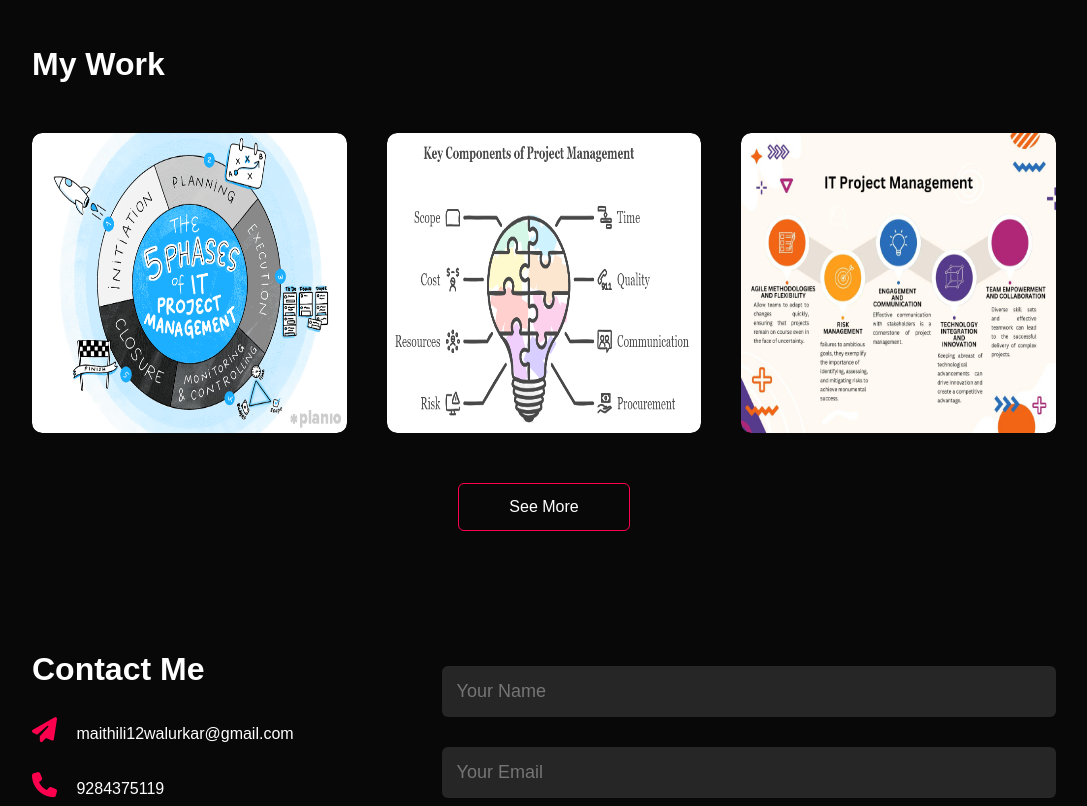
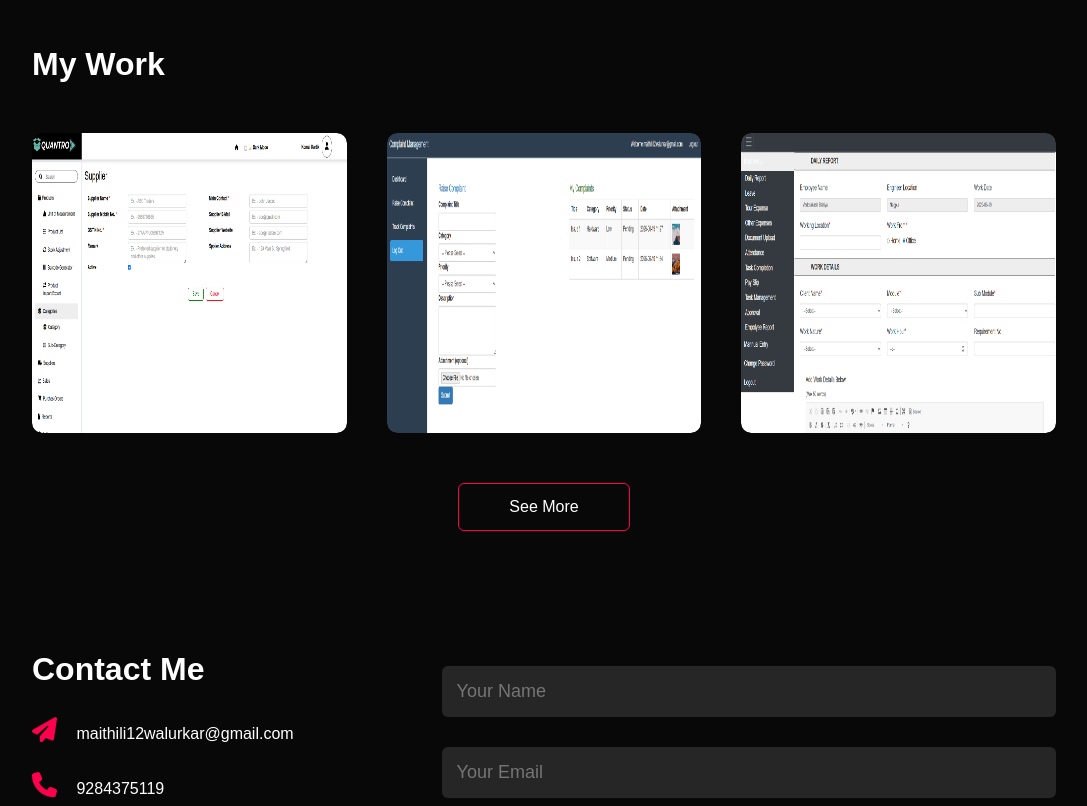
Before and after one commit to MaithiliWalurkar/MyPortfolio_MaithiliWalurkar, a plain HTML site: page index.html in a window 1280 px wide. Shown: the part 2420-3226 px from the top of the page, without its empty margins (96-1183 px from the left). Drawn offline with Linux system fonts and the light colour scheme.

Commit message:
Added Project Info

```diff
--- a/Style.css
+++ b/Style.css
@@ -364,6 +364,6 @@ nav .fa-solid{
 }
 #msg{
     color: #61b752;
-    margin-top: -20px;
+    margin-top: -40px;
     display: block;
 }
--- a/index.html
+++ b/index.html
@@ -123,25 +123,27 @@
             <h1 class="sub-title">My Work</h1>
             <div class="work-list">
                 <div class="work">
-                    <img src="Images/Work_1.png" alt="">
+                    <img src="Images/Quantro2.png" alt="">
                     <div class="layer">
-                        <h3>Project One</h3>
-                        <p>Lorem ipsum dolor sit amet consectetur adipisicing elit. Incidunt, eveniet?</p>
+                        <h3>Inventory Management System</h3>
+                        <p>A web-based application designed to streamline the process of tracking and managing inventory for businesses. It allows users to manage product entries, stock levels, suppliers, and generate real-time reports to ensure smooth inventory operations and decision-making.</p>
                         <a href="#"><i class="fa-solid fa-arrow-up-right-from-square"></i></a>
                     </div>
                 </div>
                 <div class="work">
-                    <img src="Images/Work_2.png" alt="">
+                    <img src="Images/CMS.png" alt="">
                     <div class="layer">
-                        <h3>Project Two</h3>
-                        <p>Lorem ipsum dolor sit amet consectetur adipisicing elit. Incidunt, eveniet?</p>                        <a href="#"><i class="fa-solid fa-arrow-up-right-from-square"></i></a>
+                        <h3>Complaint Management System</h3>
+                        <p>A role-based web application that enables employees, clients, and support staff to raise, assign, and resolve complaints efficiently. It streamlines internal issue tracking, improves accountability, and provides insightful resolution reports through dashboards.</p>
+                        <a href="#"><i class="fa-solid fa-arrow-up-right-from-square"></i></a>
                     </div>
                 </div>
                 <div class="work">
-                    <img src="Images/Work_3.png" alt="">
+                    <img src="Images/ERP.png" alt="">
                     <div class="layer">
-                        <h3>Project Three</h3>
-                        <p>Lorem ipsum dolor sit amet consectetur adipisicing elit. Incidunt, eveniet?</p>                        <a href="#"><i class="fa-solid fa-arrow-up-right-from-square"></i></a>
+                        <h3>Enterprise Resource Planning</h3>
+                        <p>A comprehensive ERP solution designed to manage daily business operations including leave management, attendance, expense tracking, daily reporting, and employee approvals. It centralizes workflows to improve organizational transparency, reporting, and efficiency.</p>
+                        <a href="#"><i class="fa-solid fa-arrow-up-right-from-square"></i></a>
                     </div>
                 </div>
             </div>
```
Also changed, not shown: Images/CMS.png (added), Images/ERP.png (added), Images/Quantro1.png (added), Images/Quantro2.png (added).
